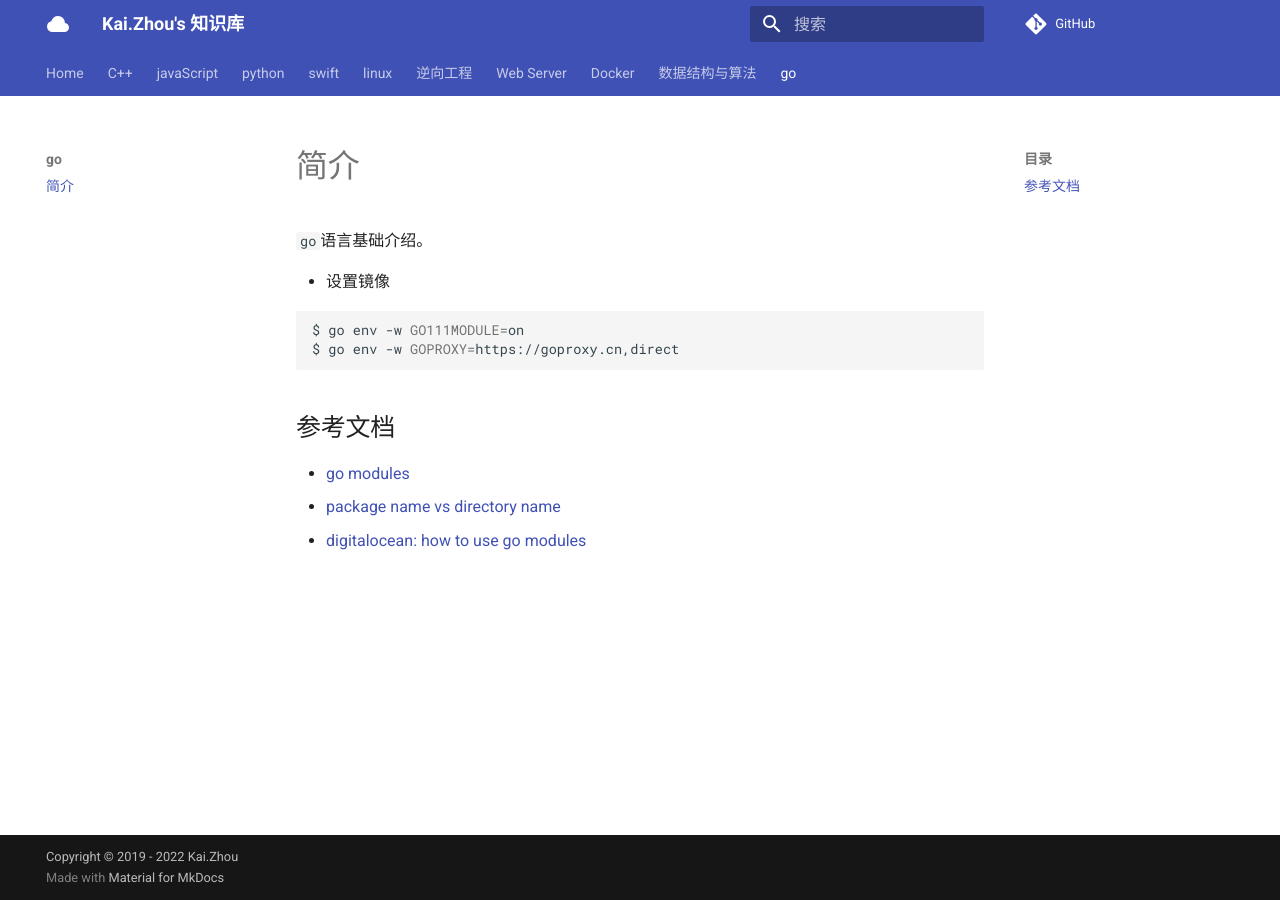
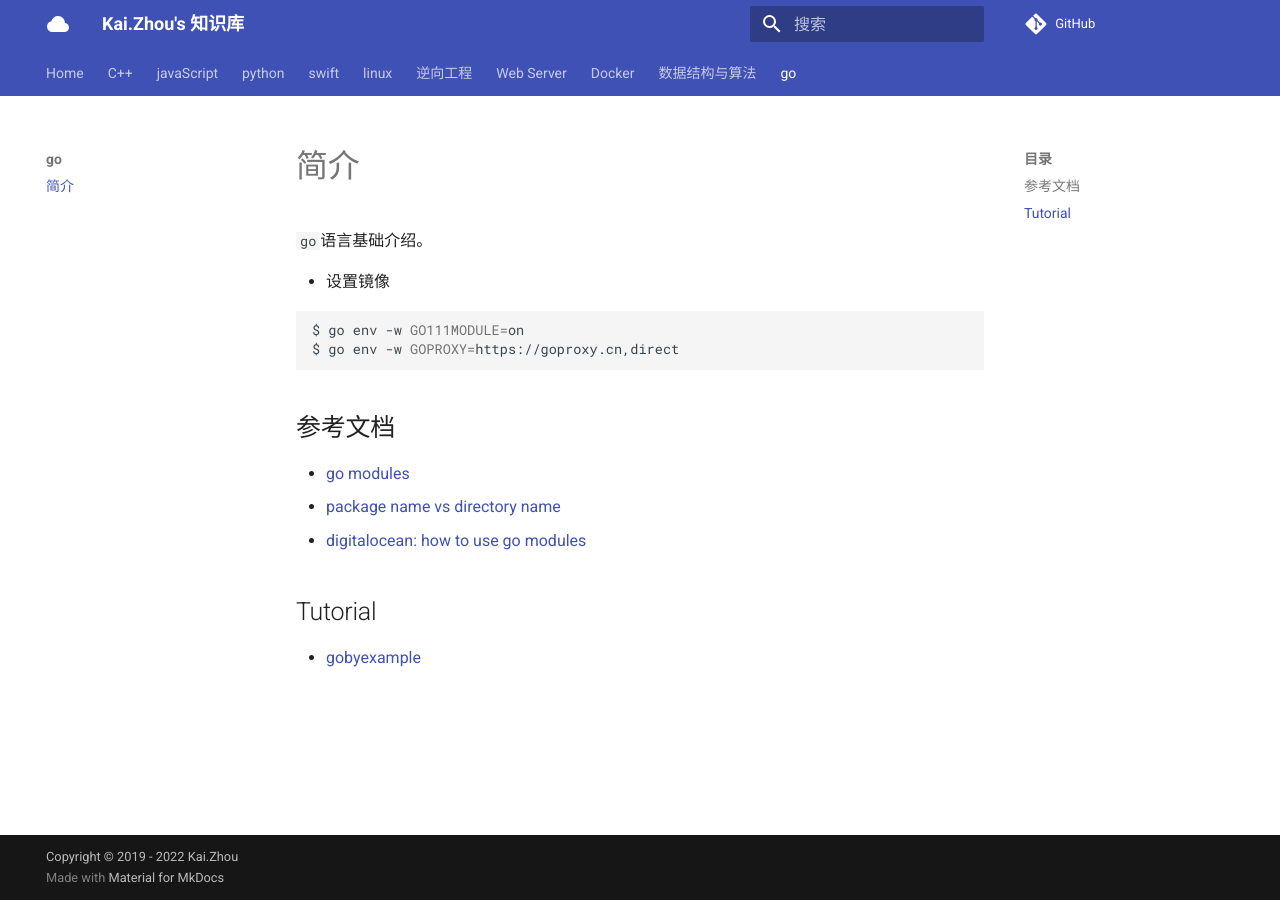
Before and after one commit to zhoukaidev/ks_blog, an MkDocs documentation site: the page built from docs/go/README.md, in a window 1280 px wide. Built offline with MkDocs 1.6.1 and Material for MkDocs 9.7.7, drawn with Linux system fonts in a browser that asks for light colours; comment, search, counter and statistics services are not loaded.

Commit message:
Update README.md

```diff
--- a/docs/go/README.md
+++ b/docs/go/README.md
@@ -15,3 +15,7 @@ $ go env -w GOPROXY=https://goproxy.cn,direct
 * [go modules](https://medium.com/@adiach3nko/package-management-with-go-modules-the-pragmatic-guide-c831b4eaaf31)
 * [package name vs directory name](https://golangbyexample.com/package-folder-name-golang/)
 * [digitalocean: how to use go modules](https://www.digitalocean.com/community/tutorials/how-to-use-go-modules)
+
+## Tutorial
+
+* [gobyexample](https://gobyexample.com/)
```
